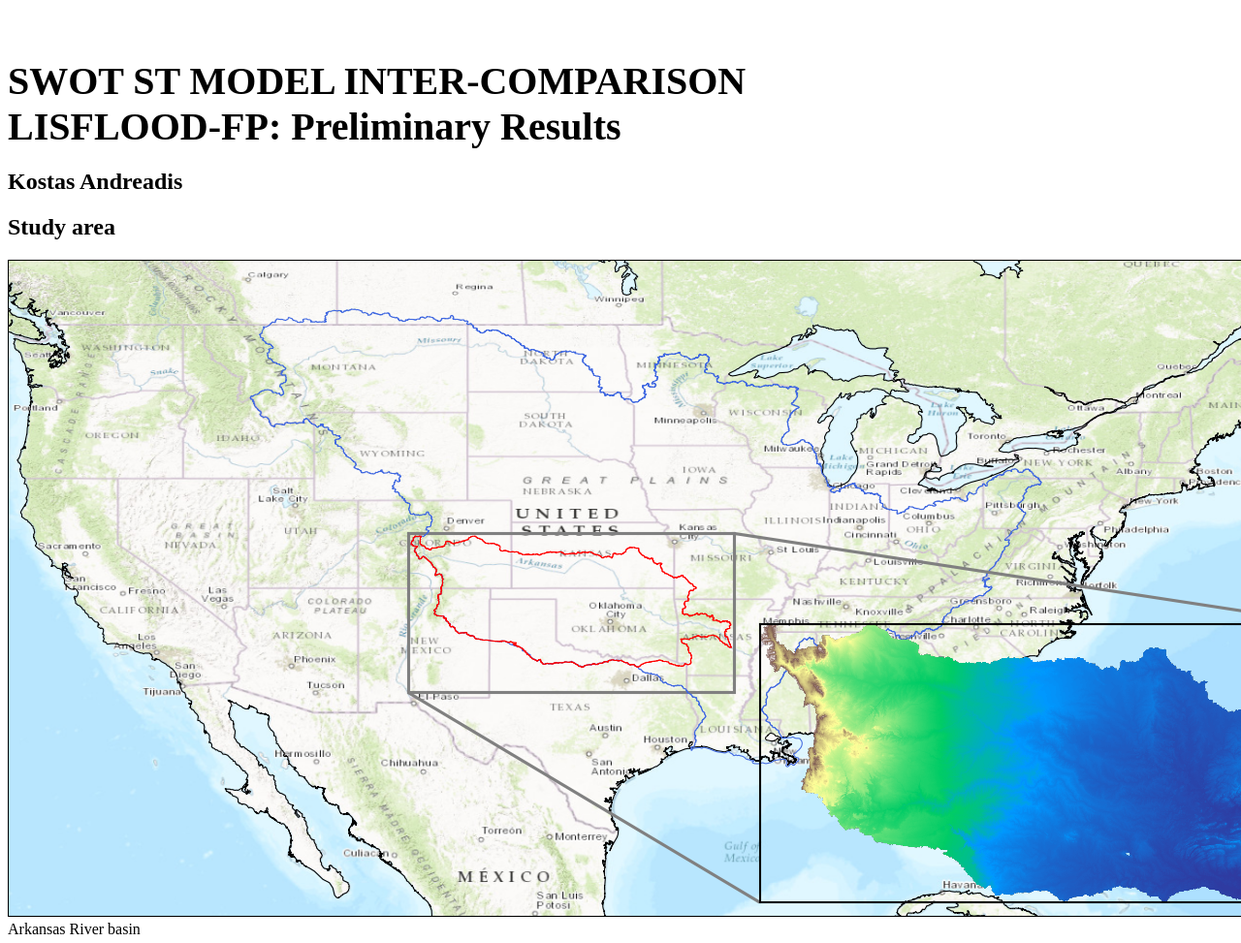
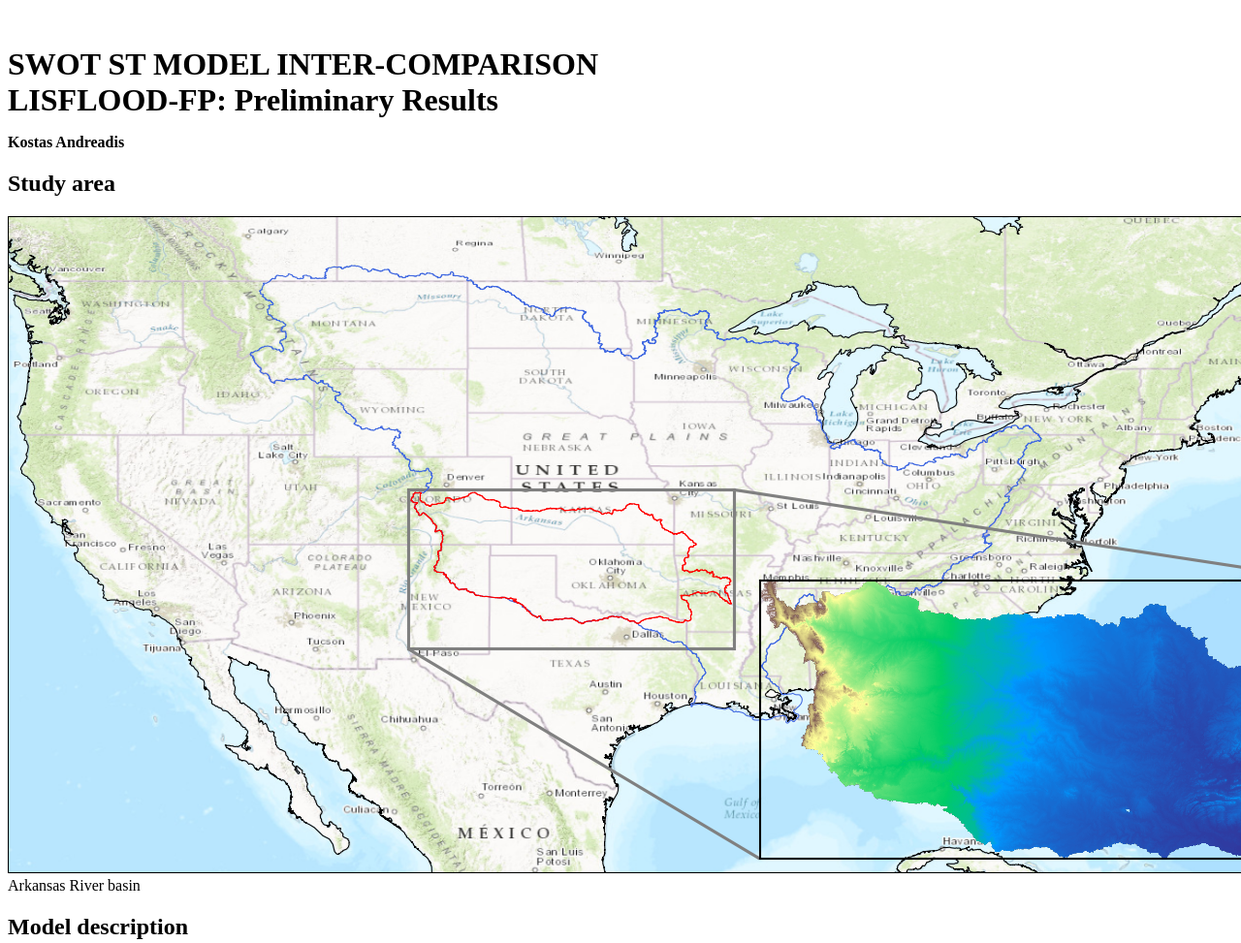
Before and after one commit to kandread/slides, a plain HTML site: page swotmip-prelim.html in a window 1280 px wide. Shown: the top 973 px of the page at 97% size. Drawn offline with nearby package versions, Linux system fonts and the light colour scheme; some packages are replaced by stand-ins of ours.

Commit message:
Updated custom CSS.

```diff
--- a/custom.css
+++ b/custom.css
@@ -1,12 +1,16 @@
-.reveal h1 { font-size: 2.5em;
+.reveal h1 { font-size: 2.0em;
              text-shadow: none;
              font-weight: bold;
              text-transform: none;
            }
+.reveal h2 { font-size: 1.5em;
+           }
 h1.title { margin-bottom: 0.5em;
            margin-top: 1.5em; }
-h2.author{ font-size: 1.5em;
+h2.author{ font-size: 1.0em;
            text-transform: capitalize;}
+h2.date { font-size: 1.0em;
+          text-transform: none;}
 
 .reveal section img { background:none; border:none; box-shadow:none; }
 
```
